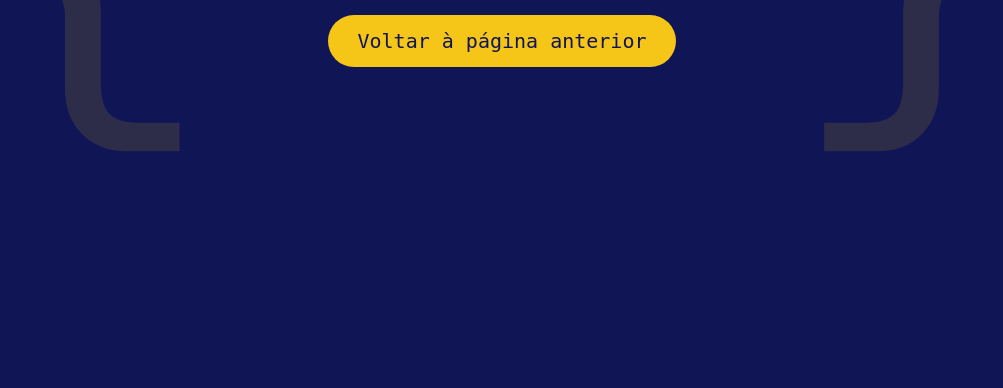
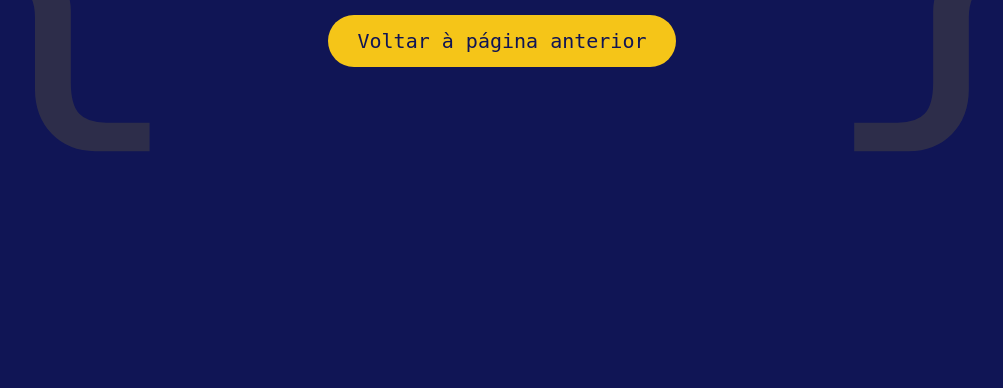
Before and after one commit to juliastrobel/Projeto_Final_Hackathon_Engenharia_de_Software, a FastAPI app: page /equipe/1 in a window 1280 px wide. Shown: the part 528-916 px from the top of the page, without its empty margins (138-1141 px from the left). Run offline with FastAPI, Linux system fonts and the light colour scheme; data that the repository does not hold is empty; parts of the project's set-up code (start-up, migrations or seed data) failed here and were passed over.

Commit message:
Update style.css

```diff
--- a/static/style.css
+++ b/static/style.css
@@ -180,13 +180,13 @@ body::after {
 }
 
 body::before {
-    content: " {";
-    left: 100px;
+    content: " { ";
+    left: 70px;
 }
 
 body::after {
-    content: "} ";
-    right: 100px;
+    content: " } ";
+    right: 70px;
 }
 
 html {
```
